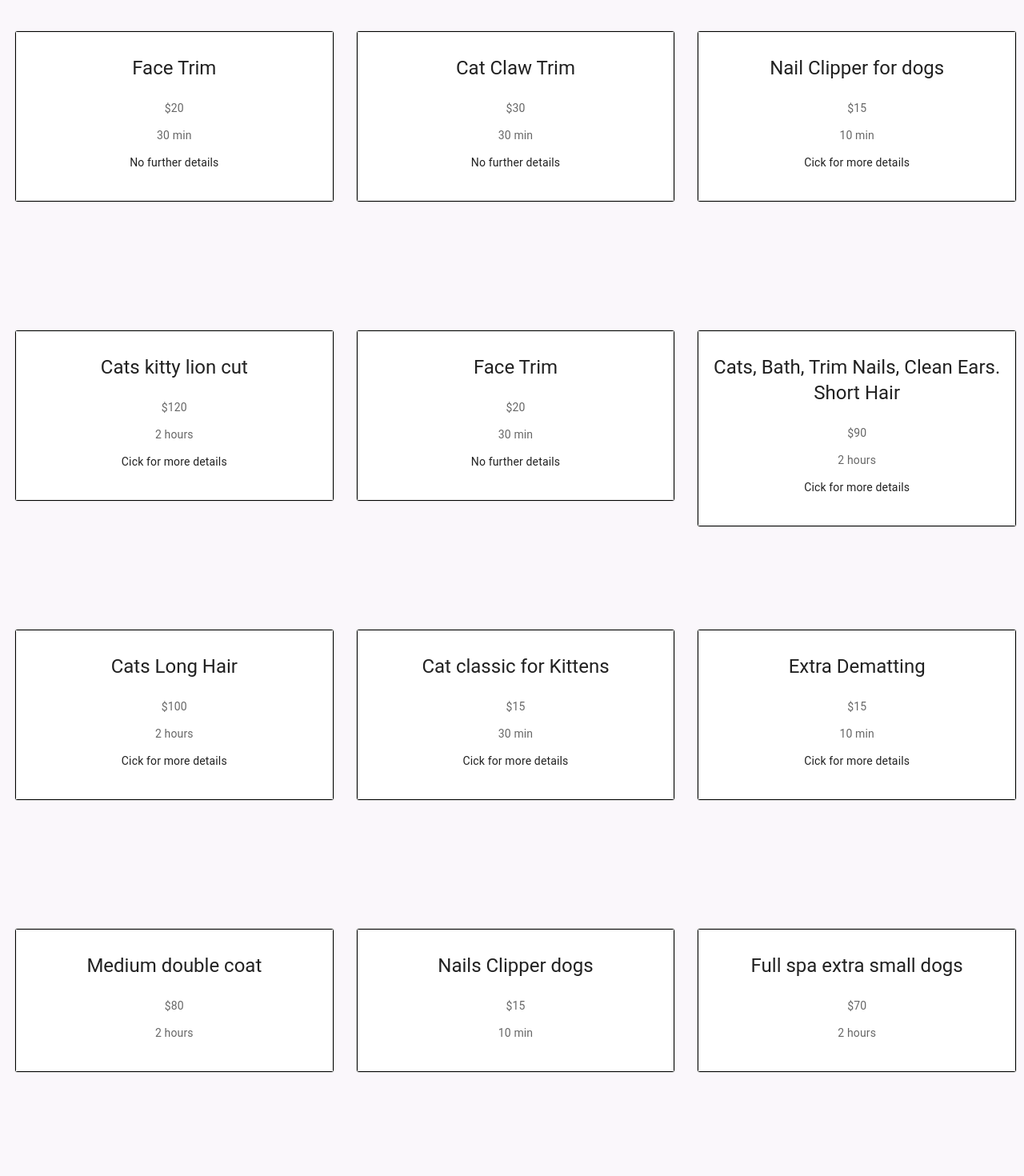
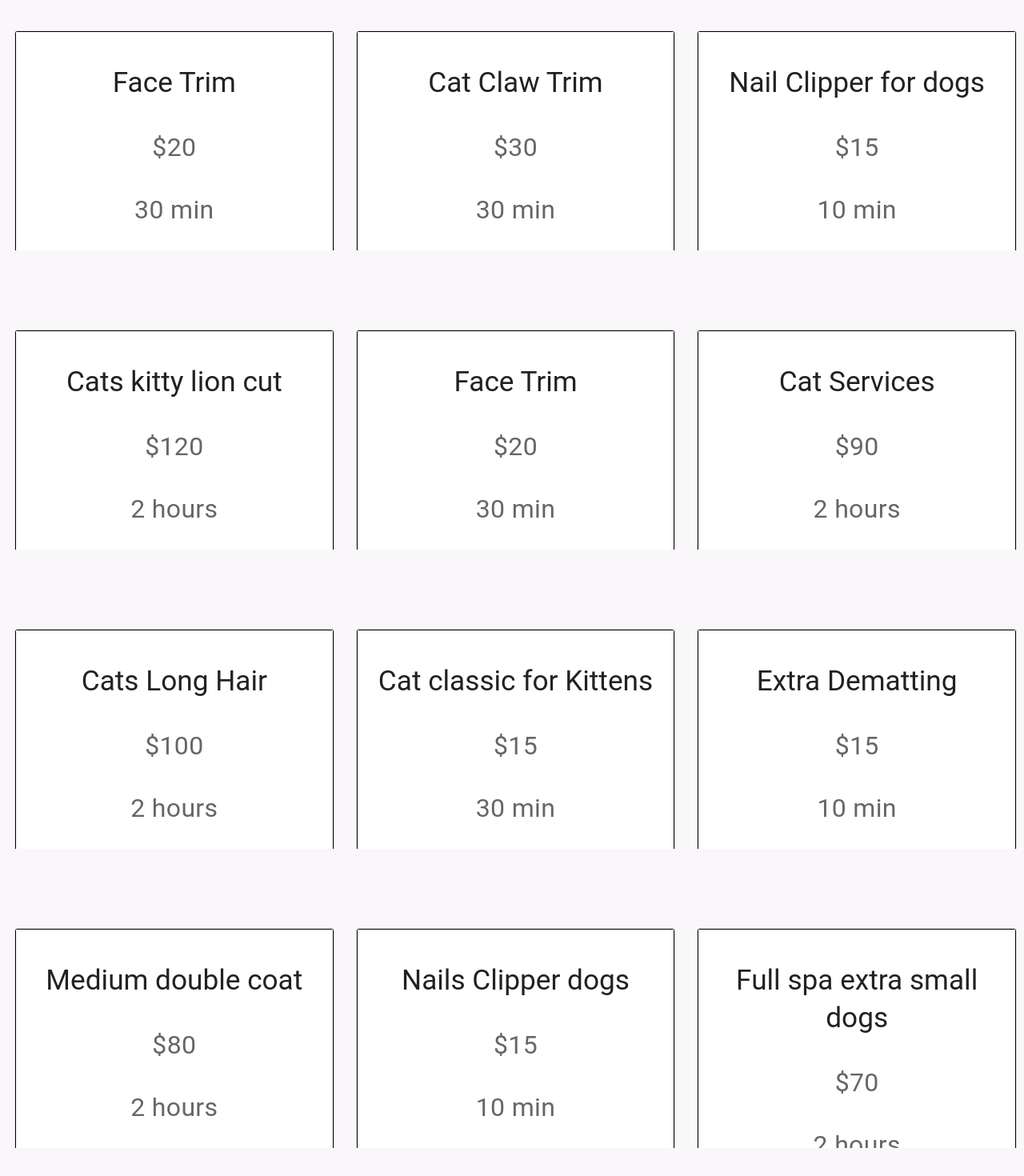
Before and after one commit to chromeshock/astoria-grooming-holsitic-spa, a React (Create React App) app: page /Services in a window 1280 px wide. Shown: the part 500-1970 px from the top of the page at 80% size. Built offline with nearby package versions, Linux system fonts and the light colour scheme.

Commit message:
revised layout

```diff
--- a/src/components/App.css
+++ b/src/components/App.css
@@ -34,7 +34,7 @@ h1 {
 .dim {
   opacity: 0.5;
 }
-
+/*gallery images*/
 @keyframes shake {
   0% { transform: scale(1.2)translate(0, 0); }
   25% { transform: scale(1.2) translate(-5px, 0); }
@@ -45,25 +45,27 @@ h1 {
 
 .services-grid {
     display: grid;
-    grid-template-columns: repeat(5, .2fr);
-
+    grid-template-columns: repeat(4, .3fr);
+    margin-top: 5em;
 }
 
 .card-container {
-  transition: height 0.3s ease-in-out;
+  transition: all 1s ease-in-out;
   overflow: hidden;
-  margin: 5em 1em 1em 1em;
-  height: 400px;
+  margin: 5em 3em 3em 5em;
+  height: 460px;
+  width: 350px;
+  box-shadow: 0 8px 16px 0 rgba(0, 0, 0, 0.2), 0 6px 20px 0 rgba(0, 0, 0, 0.19);
+  border-radius: 20px;
 }
 
 .card-container.expanded {
-  height: auto; /* Height auto when expanded */
+  height: 690px; /* Height auto when expanded */
 }
 
 /*cards formatting*/
 .card-container .MuiCardContent-root {
-  max-height: 5%;
-  border: 1px solid black;
+  height: 660px;
   text-align: center;
   padding: 5px;
 }
@@ -71,8 +73,6 @@ h1 {
 .card-front,
 .card-back {
   position: absolute;
-  width: 100%;
-  height:inherit;
   backface-visibility: hidden;
   background-color: white;
   z-index: 1;
@@ -112,7 +112,6 @@ h1 {
   margin-bottom: 2em;
   height: auto;
   width: 100%;
-
 }
 
 .gallery-container {
@@ -156,8 +155,9 @@ nav {
   text-align: center;
   top: 0;
   width: 100%;
-  background:#f96211da;
+  background:#f96211;
   position: sticky;
+  z-index: 2;
 }
 
 nav ul {
@@ -177,12 +177,13 @@ nav a {
   text-decoration: none;
   color: black;
   font-weight: bold;
-  padding: 24px 32px;
+  padding: 14px 32px;
 }
 
 nav a:hover {
   background: black;
   color: white;
+  border-radius: 5px;
 }
 
 .App {
@@ -197,5 +198,43 @@ nav a:hover {
 }
 
 .txt-formatted {
-  justify-content:stretch;
+  margin-top: 5em;
 }
+
+/*
+/* For iPhone 12 Mini */
+@media (max-width: 360px) {
+
+}
+
+/* Hide by default */
+.hamburger-icon {
+  display: none;
+  cursor: pointer;
+  flex-direction: column;
+  height: 24px;
+  justify-content: space-between;
+  padding: 20px;
+}
+
+.bar {
+  height: 5em;
+  width: 24px;
+  background: black;
+  margin-top: 2px;
+  margin-bottom: 2px;
+}
+
+/* Show it under a certain breakpoint */
+@media (max-width: 768px) {
+  .hamburger-icon {
+    display: flex;
+  }
+  nav ul {
+    display: none;  /* Hide nav items */
+  }
+  nav ul.show {
+    display: block; /* Show nav items when menu is toggled */
+
+  }
+}
--- a/src/components/Services.js
+++ b/src/components/Services.js
@@ -6,43 +6,43 @@ import descriptions from './Descriptions';
 
 
 const services = [
-    { name: 'Clean Ears', details: 'No further details', price: '$15', duration: '15 min', description: ''  },
-    { name: 'Paws Clean', details: 'Cick for more details', price: '$20', duration: '30 min', descriptions: descriptions.catLionCut  },
-    { name: 'Extra Desheading', details: 'No further details', price: '$15', duration: '30 min', description: '' },
-    { name: 'Face Trim', details: 'No further details', price: '$20', duration: '30 min', description: '' },
-    { name: 'Cat Claw Trim', details: 'No further details', price: '$30', duration: '30 min', description: descriptions.catLionCut  },
+    { name: 'Clean Ears', details: 'No further details', price: '$15', duration: '15 min', descriptions: ''  },
+    { name: 'Paws Clean', details: 'Cick for more details', price: '$20', duration: '30 min', descriptions: descriptions.fullSpaDogs  },
+    { name: 'Extra Desheading', details: 'No further details', price: '$15', duration: '30 min', descriptions: '' },
+    { name: 'Face Trim', details: 'No further details', price: '$20', duration: '30 min', descriptions: '' },
+    { name: 'Cat Claw Trim', details: 'No further details', price: '$30', duration: '30 min', descriptions: descriptions.catLionCut  },
     { name: 'Nail Clipper for dogs',  details: 'Cick for more details', price: '$15', duration: '10 min', descriptions: '' },
     { name: 'Cats kitty lion cut', details: 'Cick for more details',  price: '$120', duration: '2 hours', descriptions: descriptions.catLionCut  },
-    { name: 'Face Trim', details: 'No further details', price: '$20', duration: '30 min', description: descriptions.catLionCut  },
-    { name: 'Cats, Bath, Trim Nails, Clean Ears. Short Hair', details: 'Cick for more details', price: '$90', duration: '2 hours', descriptions: descriptions.rabiesCert  },
+    { name: 'Face Trim', details: 'No further details', price: '$20', duration: '30 min', descriptions: descriptions.catLionCut  },
+    { name: 'Cat Services', details: 'Cick for more details', price: '$90', duration: '2 hours', descriptions: descriptions.catServices  },
     { name: 'Cats Long Hair', details: 'Cick for more details', price: '$100', duration: '2 hours', descriptions: descriptions.catsLongHair  },
     { name: 'Cat classic for Kittens', details: 'Cick for more details', price: '$15', duration: '30 min', descriptions: descriptions.catLionCut  },
     { name: 'Extra Dematting', details: 'Cick for more details', price: '$15', duration: '10 min', descriptions: descriptions.xtraDmat },
-    { name: 'Medium double coat', price: '$80', duration: '2 hours', description: descriptions.fullSpaDogs },
-    { name: 'Nails Clipper dogs', price: '$15', duration: '10 min', description: descriptions.catLionCut  },
-    { name: 'Full spa extra small dogs', price: '$70', duration: '2 hours', description: descriptions.fullSpaDogs },
-    { name: 'Full groom spa small dogs', price: '$80', duration: '2 hours & 30 mins', description: descriptions.fullSpaDogs  },
-    { name: 'Full groom spa medium dogs', price: '$90', duration: '3 hours', description: descriptions.fullSpaDogs  },
-    { name: 'Full spa large dogs', price: '$100', duration: '3 hours', description: descriptions.fullSpaDogs  },
-    { name: 'Full spa extra large dogs', price: '$120', duration: '4 hours', description: descriptions.fullSpaDogs  },
-    { name: 'Full spa Double coat Large,', details: 'Cick for more details', price: '$100', duration: '2 hours', descriptions: descriptions.fullSpaDogs },
-    { name: 'Dogs basic spa extra small (bath, clean the ears, trim the nails, blueberry facial)', price: '$55', duration: '1 hour', description: descriptions.fullSpaDogs  },
-    { name: 'Dogs basic spa small short hair (bath , clean the ears , trim the nails , blueberry facial)', price: '$55', duration: '1 hour', description: descriptions.fullSpaDogs  },
-    { name: 'Dogs basic spa medium short hair', price: '$65', duration: '1 hour', description: descriptions.fullSpaDogs },
-    { name: 'Dogs basic spa large short hair', price: '$75', duration: '2 hours', description: descriptions.fullSpaDogs },
-    { name: 'Dogs basic spa extra small', price: '$45', duration: '1 hours', description: descriptions.catLionCut  },
-    { name: 'Dogs Basic spa xl dogs( bath , clean the ears trim the nails, blue berry facial)', price: '$85', duration: '2 hours', description: descriptions.fullSpaDogs },
-    { name: 'Medium double coat', price: '$80', duration: '2 hours', description: descriptions.catLionCut  },
-    { name: 'Dogs Basic small spa double coat (wash & dry, clean ears, trim nails, sanitary area and paws', price: '$65', duration: '1 hours', description: descriptions.fullSpaDogs },
-    { name: 'Dogs Basic small spa long hair (wash & dry, clean ears, trim nails, sanitary area and paws', price: '$65', duration: '1 hours', description: descriptions.fullSpaDogs },
-    { name: 'Dogs Basic extra small spa long hair (wash & dry, clean ears, trim nails, sanitary area and paws', price: '$65', duration: '1 hours', description: descriptions.fullSpaDogs },
-    { name: 'Dogs Basic Extra small Double coat spa', price: '$65', duration: '1 hours', description: descriptions.fullSpaDogs },
-    { name: 'Dogs Basic extra spa double coat', price: '$95', duration: '2 hours', description: descriptions.fullSpaDogs  },
-    { name: 'Dogs Basic Extra large long hair', price: '$100', duration: '2 hours', description: descriptions.fullSpaDogs  },
-    { name: 'Dogs Basic extra large double coat spa', price: '$95', duration: '2 hours', description: descriptions.catLionCut  },
-    { name: 'Dogs Basic extra small spa double coat', price: '$70', duration: '2 hours', description: descriptions.catLionCut  },
-    { name: 'Cocker Spaniel, Cavalier Charles Kings, Cookapoo Or Similares Mixes', price: '$90', duration: '2 hours', description: descriptions.fullSpaDogs  },
-    { name: 'Boarding Services X 24 Hours', price: '$50', duration: '1 hour', description: descriptions.boarding24 },
+    { name: 'Medium double coat', details: 'Cick for more details', price: '$80', duration: '2 hours', descriptions: descriptions.fullSpaDogs },
+    { name: 'Nails Clipper dogs',  details: 'No further details', price: '$15', duration: '10 min', descriptions: descriptions.catLionCut  },
+    { name: 'Full spa extra small dogs',  details: 'Cick for more details', price: '$70', duration: '2 hours', descriptions: descriptions.fullSpaDogs },
+    { name: 'Full groom spa small dogs', details: 'Cick for more details', price: '$80', duration: '2 hours & 30 mins', descriptions: descriptions.fullSpaDogs  },
+    { name: 'Full groom spa medium dogs', details: 'Cick for more details', price: '$90', duration: '3 hours', descriptions: descriptions.fullSpaDogs  },
+    { name: 'Full spa large dogs', details: 'Cick for more details', price: '$100', duration: '3 hours', descriptions: descriptions.fullSpaDogs  },
+    { name: 'Full spa extra large dogs', details: 'Cick for more details', price: '$120', duration: '4 hours', descriptions: descriptions.fullSpaDogs  },
+    { name: 'Full spa Double coat Large', details: 'Cick for more details', price: '$100', duration: '2 hours', descriptions: descriptions.fullSpaDogs },
+    { name: 'Dogs basic spa extra small', details: 'Cick for more details', price: '$55', duration: '1 hour', descriptions: descriptions.fullSpaDogs  },
+    { name: 'Dogs basic spa small short hair',  details: 'Cick for more details', price: '$55', duration: '1 hour', descriptions: descriptions.fullSpaDogs  },
+    { name: 'Dogs basic spa medium short hair',  details: 'Cick for more details', price: '$65', duration: '1 hour', descriptions: descriptions.fullSpaDogs },
+    { name: 'Dogs basic spa large short hair',  details: 'Cick for more details', price: '$75', duration: '2 hours', descriptions: descriptions.fullSpaDogs },
+    { name: 'Dogs basic spa extra small', details: 'Cick for more details', price: '$45', duration: '1 hours', descriptions: descriptions.fullSpaDogs },
+    { name: 'Dogs Basic spa xl dogs', details: 'Cick for more details', price: '$85', duration: '2 hours', descriptions: descriptions.fullSpaDogs },
+    { name: 'Medium double coat', details: 'Cick for more details', price: '$80', duration: '2 hours', descriptions: descriptions.catLionCut  },
+    { name: 'Dogs Basic small spa double coat', details: 'Cick for more details', price: '$65', duration: '1 hours', descriptions: descriptions.fullSpaDogs },
+    { name: 'Dogs Basic small spa long hair', details: 'Cick for more details', price: '$65', duration: '1 hours', descriptions: descriptions.fullSpaDogs },
+    { name: 'Dogs Basic extra small spa long hair', details: 'Cick for more details', price: '$65', duration: '1 hours', descriptions: descriptions.fullSpaDogs },
+    { name: 'Dogs Basic Extra small Double coat spa', price: '$65', duration: '1 hours', descriptions: descriptions.fullSpaDogs },
+    { name: 'Dogs Basic extra spa double coat', price: '$95', duration: '2 hours', descriptions: descriptions.fullSpaDogs  },
+    { name: 'Dogs Basic Extra large long hair', price: '$100', duration: '2 hours', descriptions: descriptions.fullSpaDogs  },
+    { name: 'Dogs Basic extra large double coat spa', price: '$95', duration: '2 hours', descriptions: descriptions.catLionCut  },
+    { name: 'Dogs Basic extra small spa double coat', price: '$70', duration: '2 hours', descriptions: descriptions.catLionCut  },
+    { name: 'Cocker Spaniel, Cavalier Charles Kings, Cookapoo Or Similares Mixes', price: '$90', duration: '2 hours', descriptions: descriptions.fullSpaDogs  },
+    { name: 'Boarding Services X 24 Hours', price: '$50', duration: '1 hour', descriptions: descriptions.boarding24 },
     { name: 'Daycare Day/ dogs stay 9am to 7pm', price: '$30', duration: '1 hour', descriptions: descriptions.catLionCut },
     { name: 'Daycare half day/up to 5 hours', price: '$15', duration: '30 min', descriptions: descriptions.rabiesCert },
     { name: 'Cat Boarding/ 24 hours', price: '$50', duration: '1 hour', descriptions: descriptions.boarding24 },
--- a/src/components/ServicesCard.js
+++ b/src/components/ServicesCard.js
@@ -3,36 +3,37 @@ import Card from '@mui/material/Card';
 import CardContent from '@mui/material/CardContent';
 import Typography from '@mui/material/Typography';
 import { useState } from'react';
-
+import Fade from '@mui/material/Fade';
 
 function ServiceCard({ service }) {
   const [isExpanded, setExpanded] = useState(false);
 
   const handleExpand = () => {
     setExpanded(!isExpanded);
+    console.log(isExpanded);
   };
 
   return (
     <div className={`card-container ${isExpanded ? 'expanded' : ''}`} onClick={handleExpand}>
       <Card variant="outlined">
         <CardContent>
-          <Typography variant="h5" component="div">
+          <Typography variant="h5" component="div"  sx={{ fontSize: '2.2rem' }}>
             <p>{service.name}</p>
           </Typography>
-          <Typography variant="body2" color="textSecondary">
+          <Typography variant="body2" color="textSecondary" sx={{ fontSize: '2rem' }}>
            <p>{service.price}</p>
           </Typography>
-          <Typography variant="body2" color="textSecondary">
+          <Typography variant="body2" color="textSecondary" sx={{ fontSize: '2rem' }}>
            <p>{service.duration}</p>
           </Typography>
-          <Typography variant="body2" component="div">
+          <Typography variant="body2" component="div" sx={{ fontSize: '1.3rem' }}>
            <p>{service.details}</p>
           </Typography>
-          {isExpanded && (
+           <Fade in={isExpanded} timeout={500}>
             <Typography variant="body2" color="textSecondary">
               <p className='txt-formatted'>{service.descriptions}</p>
             </Typography>
-          )}
+          </Fade>
         </CardContent>
       </Card>
     </div>
```
Also changed, not shown: src/components/Navbar.js (+11 -2 lines).
